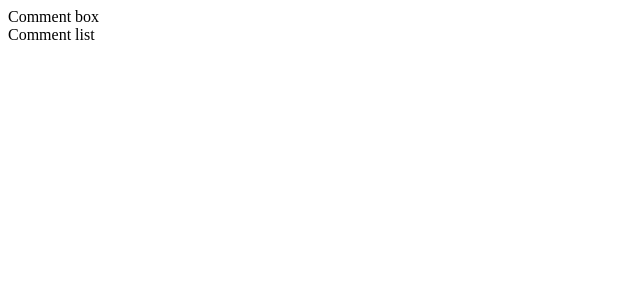
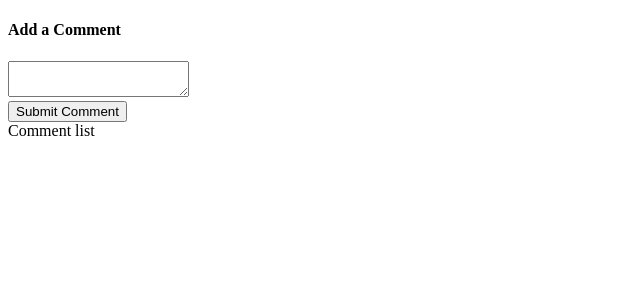
Before and after one commit to MadaMarginean/Advanced-React-Redux-Course, a React (Create React App) app: page / in a window 1280 px wide. Shown: the top 300 px of the page, without its empty margins (0-640 px from the left). Built offline with nearby package versions, Linux system fonts and the light colour scheme.

Commit message:
CommentBox Component and Enzyme Full Dom test for this component.

```diff
--- a/src/components/CommentBox.js
+++ b/src/components/CommentBox.js
@@ -1,6 +1,33 @@
-import React from 'react';
+import React, { Component } from 'react';
 
 
-export default () => {
-  return <div>Comment box</div>
-};
+class CommentBox extends Component {
+  state = { comment: '' };
+
+  handleChange = (event) => {
+    this.setState({ comment: event.target.value });
+  };
+
+  handleSubmit = event => {
+    event.preventDefault();
+
+    // TODO - Call an action creator
+    // And save the comment
+
+    this.setState({ comment: '' });
+  };
+
+  render() {
+    return (
+      <form onSubmit={this.handleSubmit}>
+        <h4>Add a Comment</h4>
+        <textarea onChange={this.handleChange} value={this.state.comment} />
+        <div>
+          <button>Submit Comment</button>
+        </div>
+      </form>
+    );
+  }
+}
+
+export default CommentBox;
```
Also changed, not shown: 2 other files (tests, documents, lock files or other folders).
